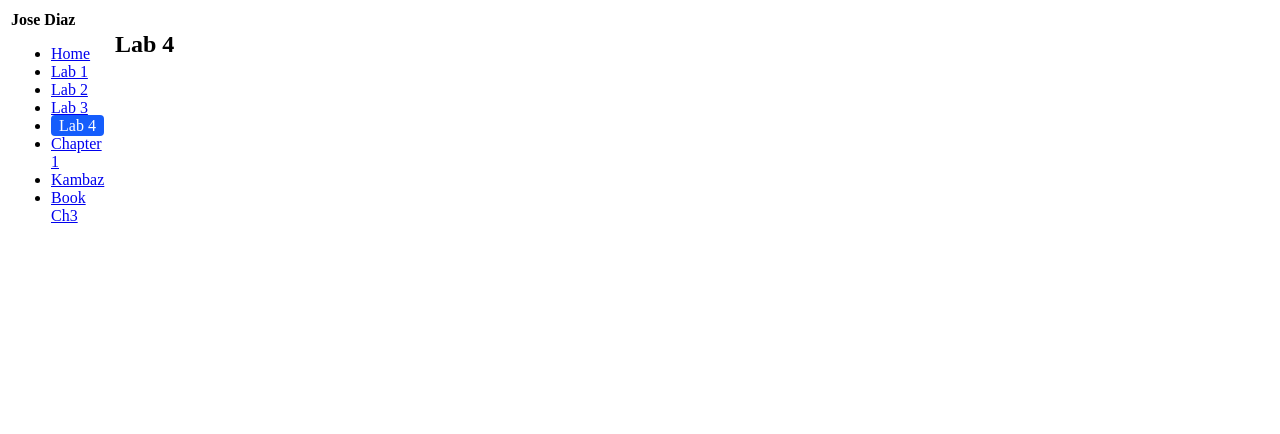
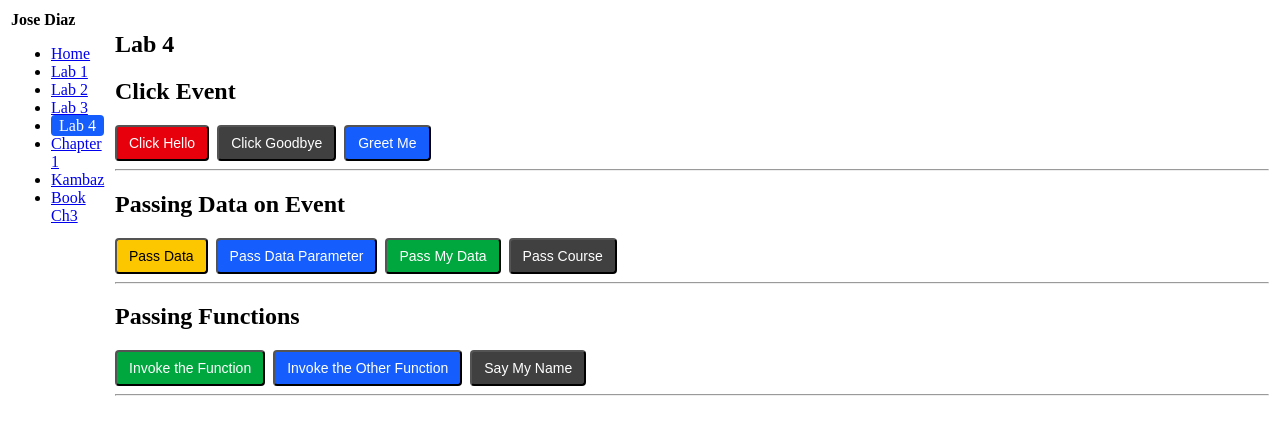
Before and after one commit to hozay-dev/webdev-client, a Next.js app: page /labs/lab4 in a window 1280 px wide. Shown: the top 434 px of the page. Built offline with nearby package versions, Linux system fonts and the light colour scheme.

Commit message:
lab4 click events, passing data and passing functions

```diff
--- /dev/null
+++ b/app/labs/lab4/ClickEvent.tsx
@@ -0,0 +1,42 @@
+"use client";
+const hello = () => {
+  alert("Hello World!");
+};
+const goodbye = () => {
+  alert("Goodbye World!");
+};
+const greetMe = () => {
+  alert("Hey, it's Jose Diaz!");
+};
+export default function ClickEvent() {
+  return (
+    <div id="wd-click-event">
+      <h2>Click Event</h2>
+      <button
+        type="button"
+        onClick={hello}
+        id="wd-onclick-hello"
+        className="rounded bg-red-600 px-3 py-1.5 text-sm font-medium text-white"
+      >
+        Click Hello
+      </button>
+      <button
+        type="button"
+        onClick={goodbye}
+        id="wd-onclick-goodbye"
+        className="ms-2 rounded bg-neutral-700 px-3 py-1.5 text-sm font-medium text-white"
+      >
+        Click Goodbye
+      </button>
+      <button
+        type="button"
+        onClick={greetMe}
+        id="wd-onclick-greet-me"
+        className="ms-2 rounded bg-blue-600 px-3 py-1.5 text-sm font-medium text-white"
+      >
+        Greet Me
+      </button>
+      <hr />
+    </div>
+  );
+}
--- /dev/null
+++ b/app/labs/lab4/PassingDataOnEvent.tsx
@@ -0,0 +1,47 @@
+"use client";
+const hello = () => {
+  alert("Hello World!");
+};
+const lifeIs = (good: string) => {
+  alert(good);
+};
+export default function PassingDataOnEvent() {
+  return (
+    <div id="wd-passing-data-on-event">
+      <h2>Passing Data on Event</h2>
+      <button
+        type="button"
+        onClick={hello}
+        id="wd-pass-data-click"
+        className="me-2 rounded bg-yellow-400 px-3 py-1.5 text-sm font-medium"
+      >
+        Pass Data
+      </button>
+      <button
+        type="button"
+        onClick={() => lifeIs("Life is Good!")}
+        id="wd-pass-data-parameter-click"
+        className="rounded bg-blue-600 px-3 py-1.5 text-sm font-medium text-white"
+      >
+        Pass Data Parameter
+      </button>
+      <button
+        type="button"
+        onClick={() => lifeIs("Jose Diaz is learning React")}
+        id="wd-pass-data-mine-click"
+        className="ms-2 rounded bg-green-600 px-3 py-1.5 text-sm font-medium text-white"
+      >
+        Pass My Data
+      </button>
+      <button
+        type="button"
+        onClick={() => lifeIs("Web Development")}
+        id="wd-pass-data-course-click"
+        className="ms-2 rounded bg-neutral-700 px-3 py-1.5 text-sm font-medium text-white"
+      >
+        Pass Course
+      </button>
+      <hr />
+    </div>
+  );
+}
--- /dev/null
+++ b/app/labs/lab4/PassingFunctions.tsx
@@ -0,0 +1,42 @@
+export default function PassingFunctions({
+  message,
+  theFunction,
+  theOtherFunction,
+  sayMyName,
+}: {
+  message: string;
+  theFunction: (message: string) => void;
+  theOtherFunction: () => void;
+  sayMyName: () => void;
+}) {
+  return (
+    <div id="wd-passing-functions">
+      <h2>Passing Functions</h2>
+      <button
+        type="button"
+        onClick={() => theFunction(`From parent: ${message}`)}
+        id="wd-pass-functions-click"
+        className="rounded bg-green-600 px-3 py-1.5 text-sm font-medium text-white"
+      >
+        Invoke the Function
+      </button>
+      <button
+        type="button"
+        onClick={theOtherFunction}
+        id="wd-pass-functions-other-click"
+        className="ms-2 rounded bg-blue-600 px-3 py-1.5 text-sm font-medium text-white"
+      >
+        Invoke the Other Function
+      </button>
+      <button
+        type="button"
+        onClick={sayMyName}
+        id="wd-pass-functions-name-click"
+        className="ms-2 rounded bg-neutral-700 px-3 py-1.5 text-sm font-medium text-white"
+      >
+        Say My Name
+      </button>
+      <hr />
+    </div>
+  );
+}
--- a/app/labs/lab4/page.tsx
+++ b/app/labs/lab4/page.tsx
@@ -1,9 +1,24 @@
 "use client";
 
+import ClickEvent from "./ClickEvent";
+import PassingDataOnEvent from "./PassingDataOnEvent";
+import PassingFunctions from "./PassingFunctions";
+
 export default function Lab4() {
+  const sayHello = (message: string) => {
+    alert(message);
+  };
   return (
     <div id="wd-lab4">
       <h2>Lab 4</h2>
+      <ClickEvent />
+      <PassingDataOnEvent />
+      <PassingFunctions
+        message="Hello from Lab 4"
+        theFunction={sayHello}
+        theOtherFunction={() => alert("Sample from parent")}
+        sayMyName={() => alert("Jose Diaz")}
+      />
     </div>
   );
 }
```
